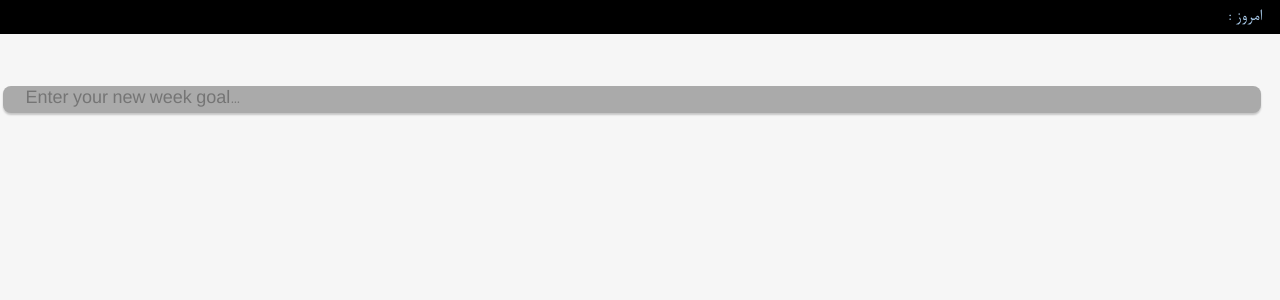
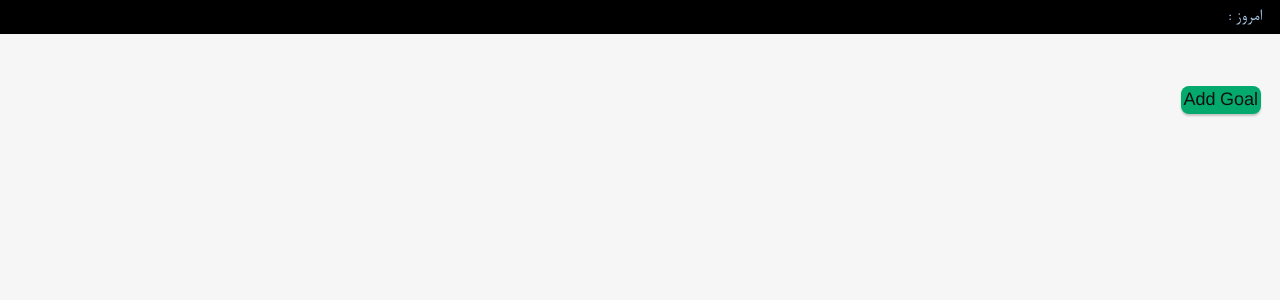
Before and after one commit to jeot/thisweek, a React (Vite) app: page / in a window 1280 px wide. Shown: the top 300 px of the page. Built offline with nearby package versions, Linux system fonts and the light colour scheme.

Commit message:
add button for new goal

```diff
--- a/src/components/Goals.tsx
+++ b/src/components/Goals.tsx
@@ -4,19 +4,35 @@ import "./Goals.css";
 function NewGoal({onSubmit}) {
 
   const [text, setText] = useState("");
-  const [submitted, setSubmitted] = useState("");
+  const [editing, setEditing] = useState(false);
 
   const handleKeyDown = (event) => {
-    if (event.key === 'Enter') {
-      // setSubmitted(event.target.value);
+    if (editing && event.key === 'Enter') {
       setText("");
-      setSubmitted(text);
+      setEditing(false);
       onSubmit({ index: 0, text: text });
     }
+    if (editing && event.key === 'Escape') {
+      setText("");
+      setEditing(false);
+    }
+  };
+
+  const handleNewGoalClick = (event) => {
+    if (!editing) {
+      setEditing(true);
+      setTimeout(() => {
+          document.getElementById("new-goal-input").focus();
+        }, 100)
+    } else {
+      setEditing(false);
+    }
+    console.log("button clicked: editing: ", editing);
   };
 
   return (
     <div className="goal">
+      {editing &&
         <input
           dir="auto"
           type="text"
@@ -26,6 +42,14 @@ function NewGoal({onSubmit}) {
           value={text}
           placeholder="Enter your new week goal..."
         />
+      }
+      {!editing &&
+        <button
+          type="button"
+          className="btn-green"
+          onClick={handleNewGoalClick}
+        >Add Goal</button>
+      }
     </div>
   );
 
--- a/src/styles.css
+++ b/src/styles.css
@@ -58,12 +58,22 @@ button {
 
   margin: 3px;
   display: flex;
+  /* outline: none; */
+}
+
+input {
   width: 100%;
-  /* outline: none; */
 }
 
 button {
   cursor: pointer;
+  outline: none;
+  border: none;
+  text-align: center;
+  text-decoration: none;
+  display: inline-block;
+  padding: 3px;
+  transition-duration: 0.4s;
 }
 button:hover {
   border-color: #396cd8;
@@ -73,6 +83,7 @@ button:active {
   background-color: #e8e8e8;
 }
 
+.btn-green {background-color: #04AA6D;} /* Green */
 
 @media (prefers-color-scheme: dark) {
   :root {
@@ -88,6 +99,12 @@ button:active {
   button {
     color: #f6f6f6;
     background-color: #0f0f0f88;
+    /* background-color: #ffaabb; */
+  }
+  button:hover {
+    border-color: #396cd8;
+    border-color: #ff0000;
+    background-color: #0f0f0f69;
   }
   button:active {
     background-color: #0f0f0f69;
```
Lines whose indentation alone changed are shown as unchanged.
